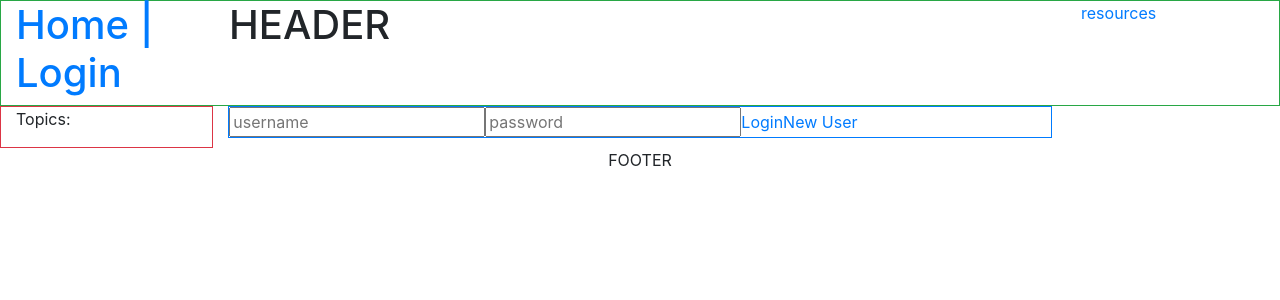
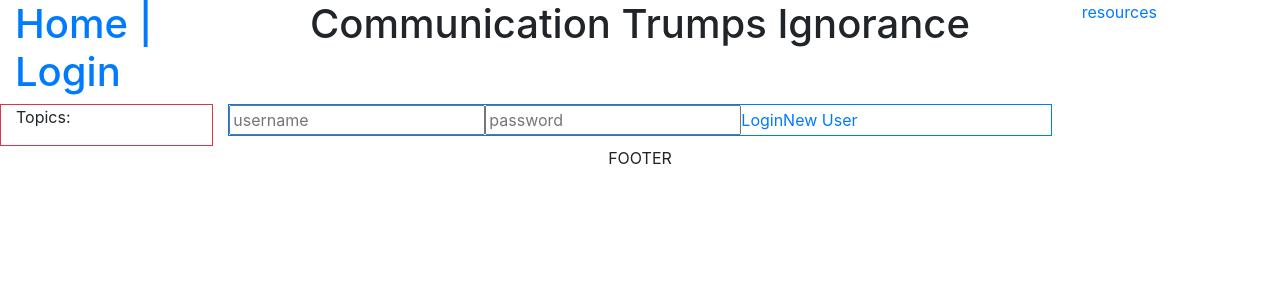
Before and after one commit to DECronin/CommuniTI, a React (Create React App) app in the folder client/: page / in a window 1280 px wide. Shown: the top 300 px of the page. Built offline with nearby package versions, Linux system fonts and the light colour scheme; no server answers.

Commit message:
header styling start

```diff
--- a/client/src/components/Header/index.js
+++ b/client/src/components/Header/index.js
@@ -1,5 +1,6 @@
 import React from 'react';
 import {Link} from 'react-router-dom';
+import {FaSignOutAlt} from 'react-icons/fa'
 import API from '../../utils/API';
 
 import Nav from "../Nav";
@@ -12,13 +13,13 @@ function Header({loginData}){
         })
     }
     return (<>
-        <div className="top-header row border border-success flex justify-content-center">
+        <div className="top-header row flex justify-content-center">
             <Nav loginData={loginData} />
-            <header className="col-8 justify-content-center"><h1>HEADER</h1></header>
+            <header className="col-8 d-flex justify-content-center"><h1>Communication Trumps Ignorance</h1></header>
             <div className="col-2">
-                <Link to="/resources">resources</Link>{loginData.loggedIn ?
+                <Link id="resources-link" to="/resources">resources</Link>{loginData.loggedIn ?
                 <button id="user-logout"
-                    onClick={() => logOut()}>Logout
+                    onClick={() => logOut()}><FaSignOutAlt /> Logout
                 </button> : ''}
             </div>
             {/* <input className="col-2" placeholder="Search"/> */}
```
